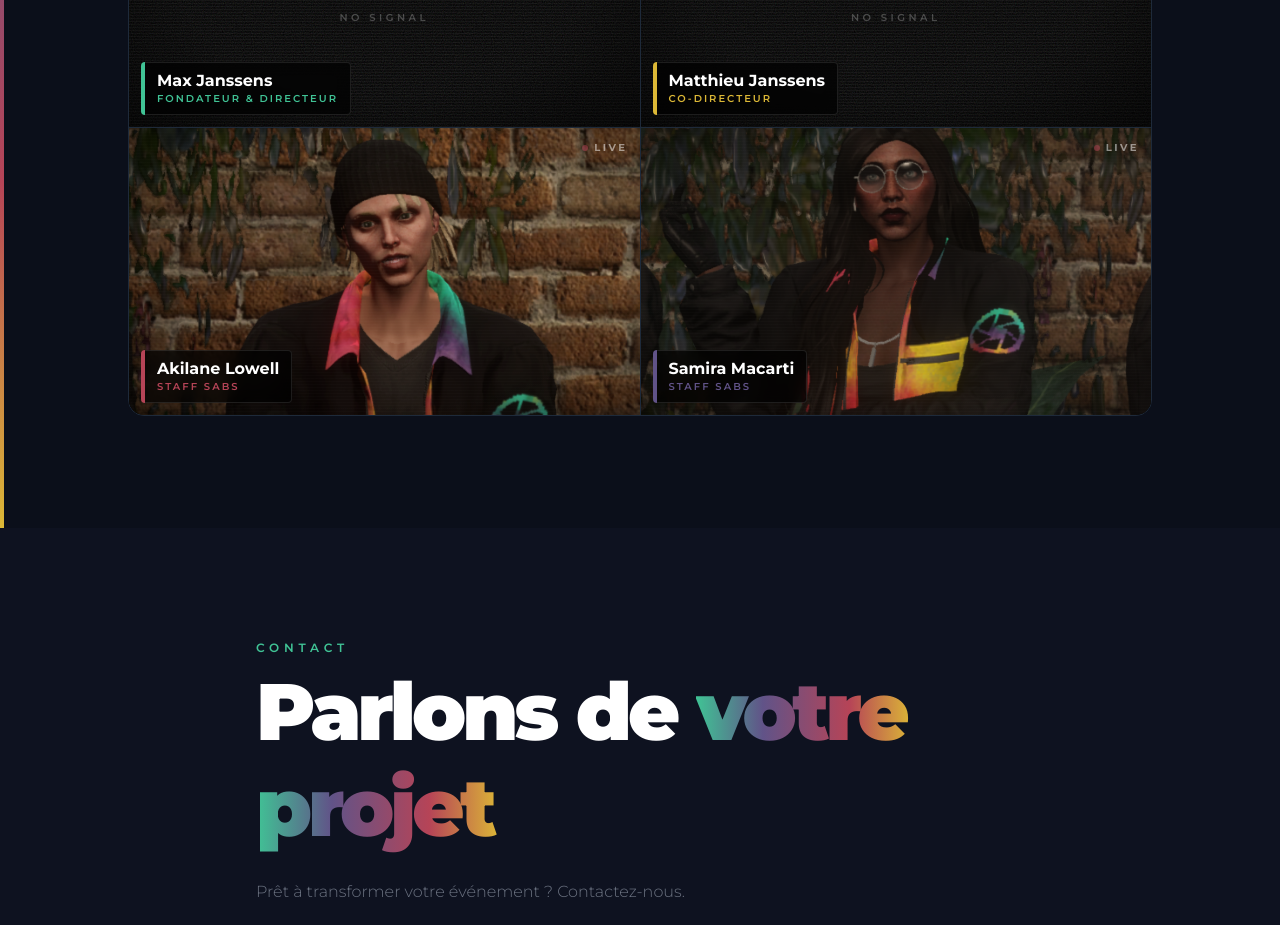
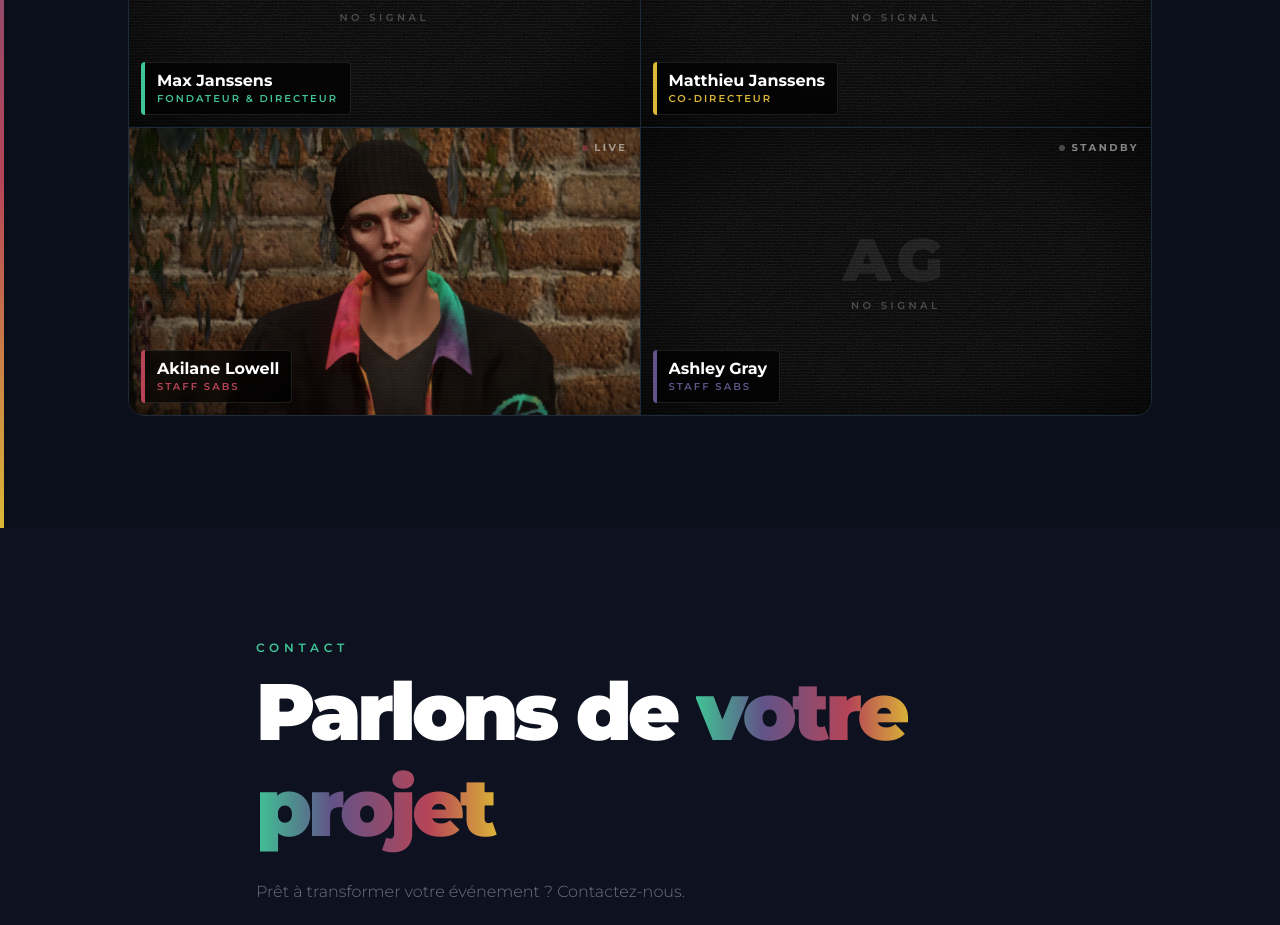
Before and after one commit to Wiibleyde/sabs, a Next.js app: page / in a window 1280 px wide. Shown: the part 4660-5585 px from the top of the page. Built offline with nearby package versions, Linux system fonts and the light colour scheme.

Commit message:
feat: replace Samira Macarti by Ashley Gray in team
Remove member photo and fall back to the "no signal" placeholder.

```diff
--- a/src/data/team.ts
+++ b/src/data/team.ts
@@ -26,9 +26,9 @@ export const TEAM: TeamMember[] = [
 		accent: "#b64457",
 	},
 	{
-		name: "Samira Macarti",
+		name: "Ashley Gray",
 		role: "Staff SABS",
-		photo: "/img/sabs/members/sami.png",
+		photo: null,
 		accent: "#615388",
 	},
 ];
```
Also changed, not shown: public/img/sabs/members/sami.png (deleted).
